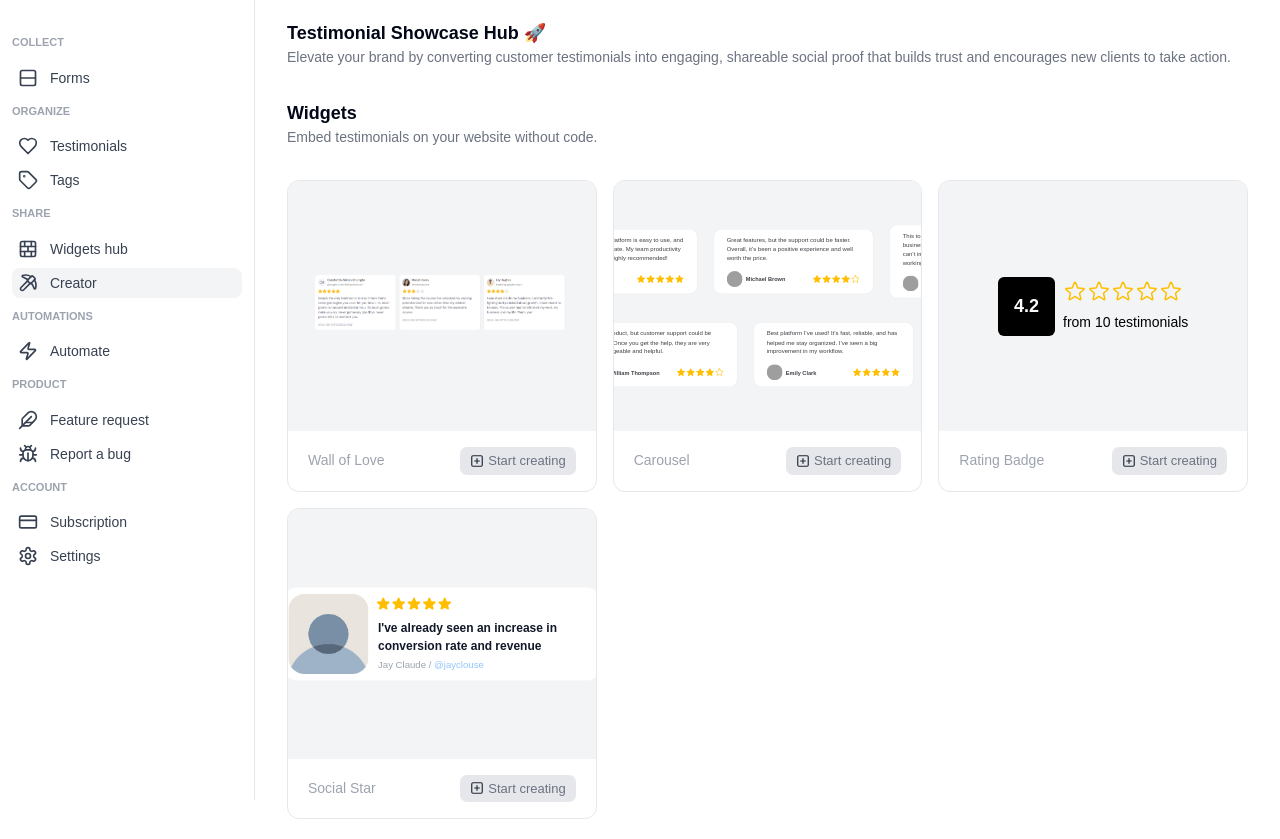
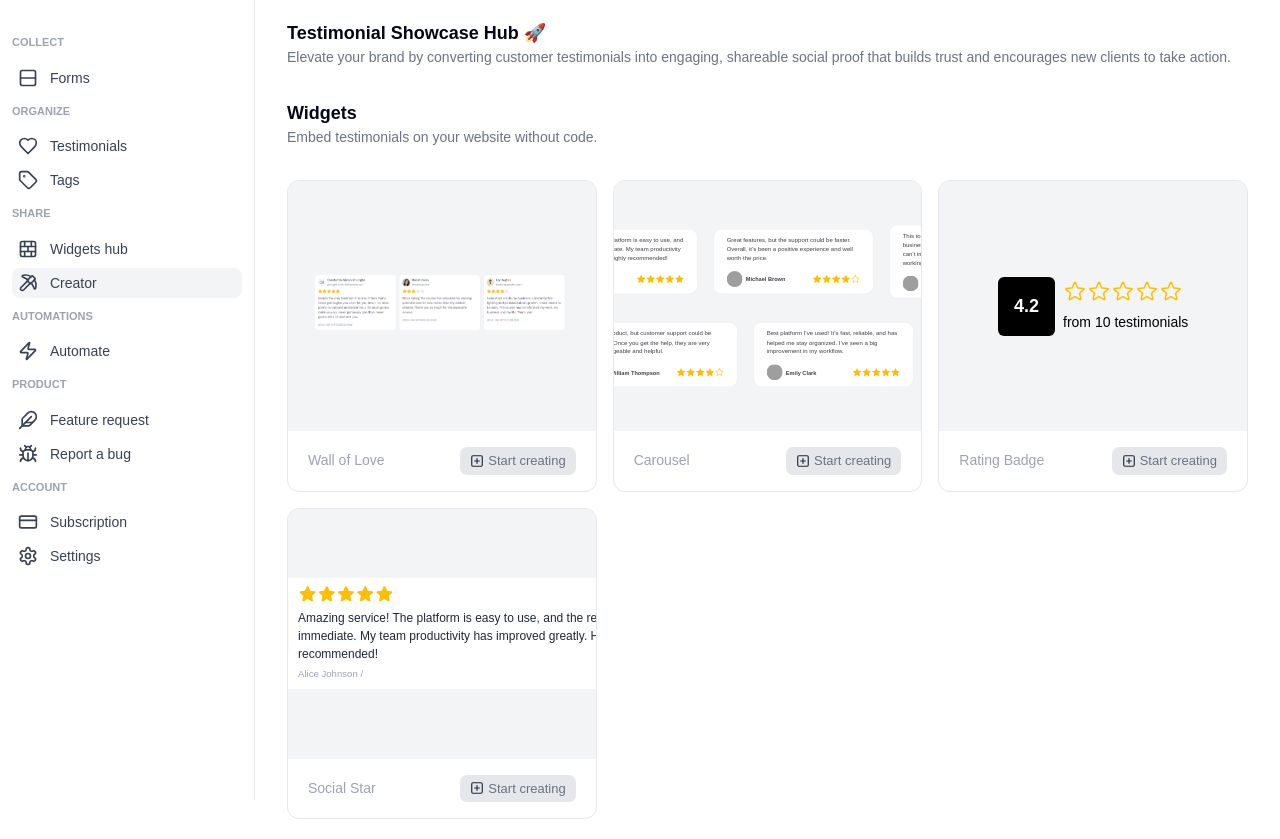
Before and after one commit to costingh/feedback-collector, a Next.js app: page /creator in a window 1280 px wide. Built offline with nearby package versions, Linux system fonts and the light colour scheme; no server answers; grey boxes are pictures that could not be loaded.

Commit message:
[NEW] added social star component to be rendered

```diff
--- a/components/popups/ShareableElement.tsx
+++ b/components/popups/ShareableElement.tsx
@@ -34,7 +34,7 @@ function ShareableElement({type}: {type: string}) {
                 </div>}
 
 				{type == 'social_star' && <div style={{transform: 'scale(0.8)'}}>
-                    <SocialStar transition={true}/>
+                    <SocialStar transition={true} testimonials={testimonialsMock.slice(0,1)}/>
                 </div>}
 
 				{type == 'hero_quotes' && <div style={{transform: 'scale(0.8)'}}>
--- a/components/popups/SocialStar.tsx
+++ b/components/popups/SocialStar.tsx
@@ -1,13 +1,22 @@
-import React from 'react'
-import StarsRating from '../stars-rating'
-import Image from 'next/image'
-import clsx from 'clsx'
+import React from "react";
+import StarsRating from "../stars-rating";
+import Image from "next/image";
+import clsx from "clsx";
 
-function SocialStar({ transition }: { transition?: boolean }) {
+function SocialStar({
+	transition,
+	testimonials,
+}: {
+	transition?: boolean;
+	testimonials: any;
+}) {
 	return (
+		<div className="w-full flex flex-col items-center gap-4">
+			{testimonials.map((t: any) => (
 				<div
+					key={t.id}
 					className={clsx(
-				"flex items-center gap-3 p-2 rounded-[20px] bg-white w-[400px]",
+						"flex items-start gap-3 p-2 rounded-[20px] bg-white w-[600px]",
 						transition &&
 							"transition-transform duration-300 ease-in-out group-hover:scale-110"
 					)}
@@ -15,19 +24,29 @@ function SocialStar({ transition }: { transition?: boolean }) {
 					<Image
 						width={100}
 						height={100}
-            alt=''
-            src={'/avatar-placeholder.jpg'}
-            className='rounded-[20px]'
+						alt=""
+						src={t?.avatar || "/avatar-placeholder.jpg"}
+						className="rounded-[20px]"
 					/>
 					<div>
 						<div className="block">
-                <StarsRating value={5} readonly style={{transform: 'scale(0.8)', marginLeft: '-15px'}}/>
+							<StarsRating
+								value={t?.stars || 0}
+								readonly
+							/>
 						</div>
-            <p className='text-gray-900 font-bold text-[15px]'>I&apos;ve already seen an increase in conversion rate and revenue</p>
-            <span className='text-gray-400 font-normal text-[12px]'>Jay Claude / <span className='text-blue-300'>@jayclouse</span></span>
+						<p className="text-gray-800 font-normal text-[15px]">
+							{t?.message}
+						</p>
+						<span className="text-gray-400 font-normal text-[12px]">
+							{t.name} /{" "}
+							<span className="text-blue-300">{t?.jobTitle || t?.company || t?.email}</span>
+						</span>
 					</div>
 				</div>
-  )
+			))}
+		</div>
+	);
 }
 
-export default SocialStar
+export default SocialStar;
--- a/components/widgets/DisplayWidget.tsx
+++ b/components/widgets/DisplayWidget.tsx
@@ -5,6 +5,7 @@ import RollingWall from "../popups/RollingWall";
 import BasicWall from "../popups/BasicWall";
 import { testimonials } from "./../../app/(landing)/constants";
 import RatingBadge from "../popups/RatingBadge";
+import SocialStar from "../popups/SocialStar";
 
 function DisplayWidget({ widget }: { widget: any }) {
 	return (
@@ -23,6 +24,10 @@ function DisplayWidget({ widget }: { widget: any }) {
 			{widget.type == "rating_badge" && (
 				<RatingBadge testimonials={widget?.testimonials} />
 			)}
+
+			{widget.type == "social_star" && (
+				<SocialStar testimonials={widget?.testimonials} />
+			)}
 		</div>
 	);
 }
```
Lines whose indentation alone changed are shown as unchanged.
